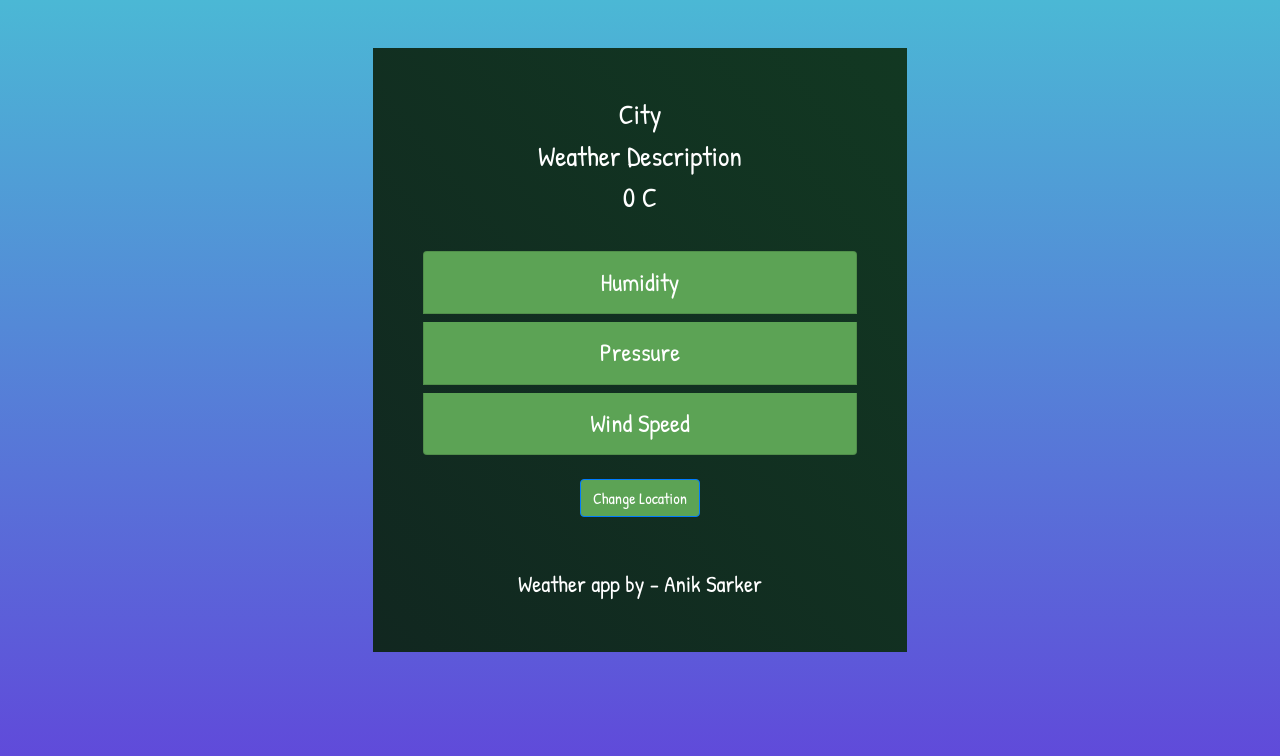
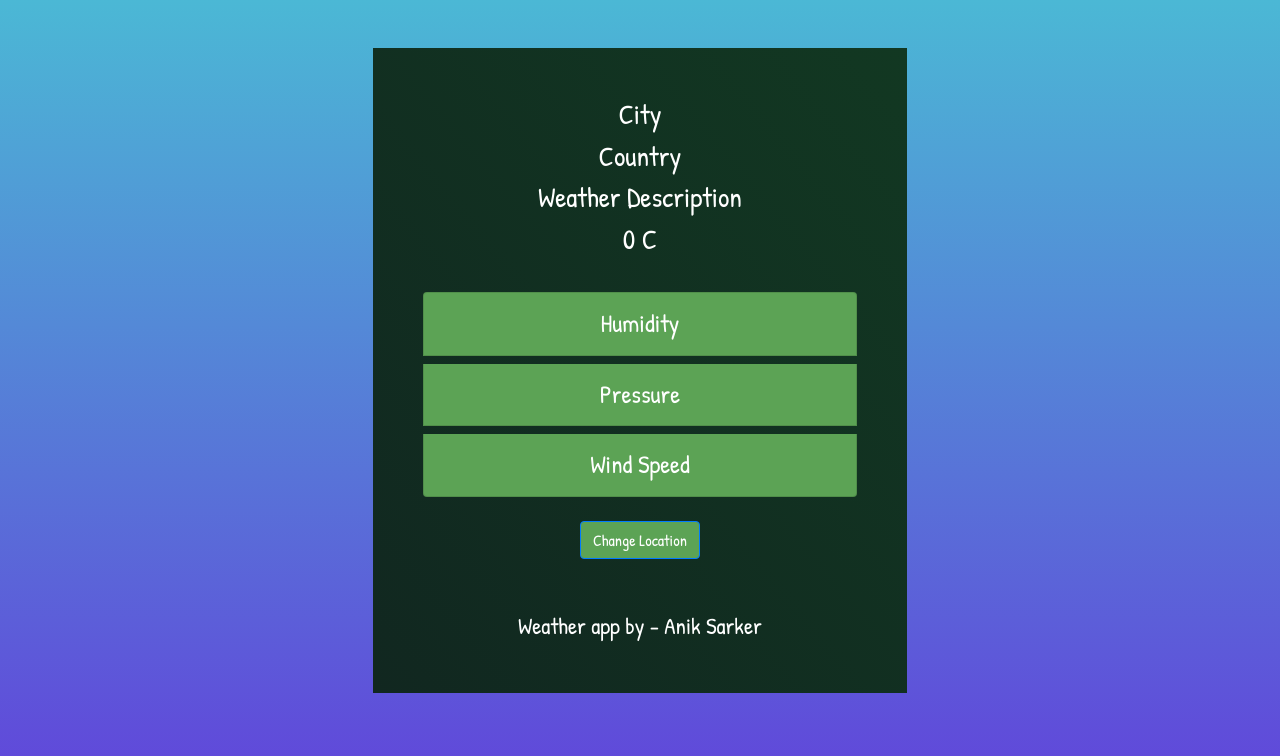
Before and after one commit to anik1612/weather-app-by-vanilla-js, a plain HTML site: page index.html in a window 1280 px wide. Drawn offline with nearby package versions, Linux system fonts and the light colour scheme; no server answers.

Commit message:
add country to weather display

```diff
--- a/index.html
+++ b/index.html
@@ -22,6 +22,7 @@
         <div class="weather-report-card col-md-5 col-10 mx-auto mt-5">
             <div class="weather-report-header text-center">
                 <h3 id="w-location"  class="text-white">City</h3>
+                <h3 id="w-country"  class="text-white">Country</h3>
                 <h3 id="w-desc" class="text-white">Weather Description</h3>
                 <h3 id="w-temp" class="text-white">0 C</h3>
                 <img id="w-icon" src="">
```
